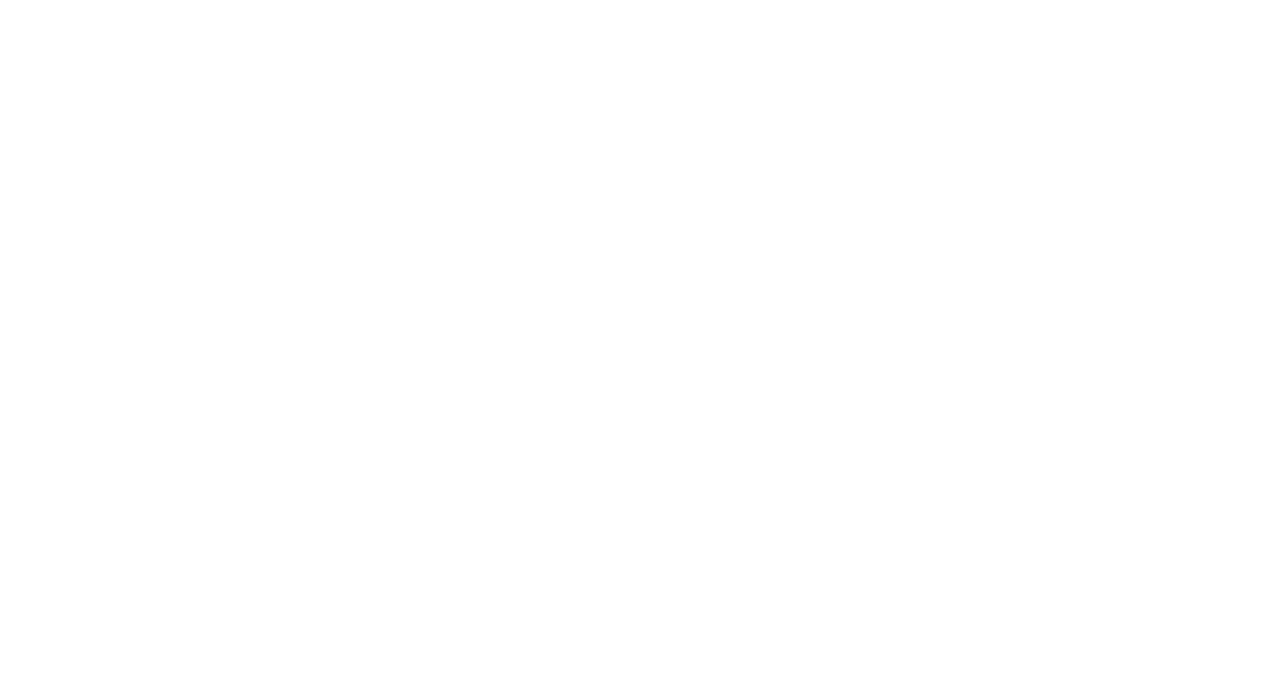
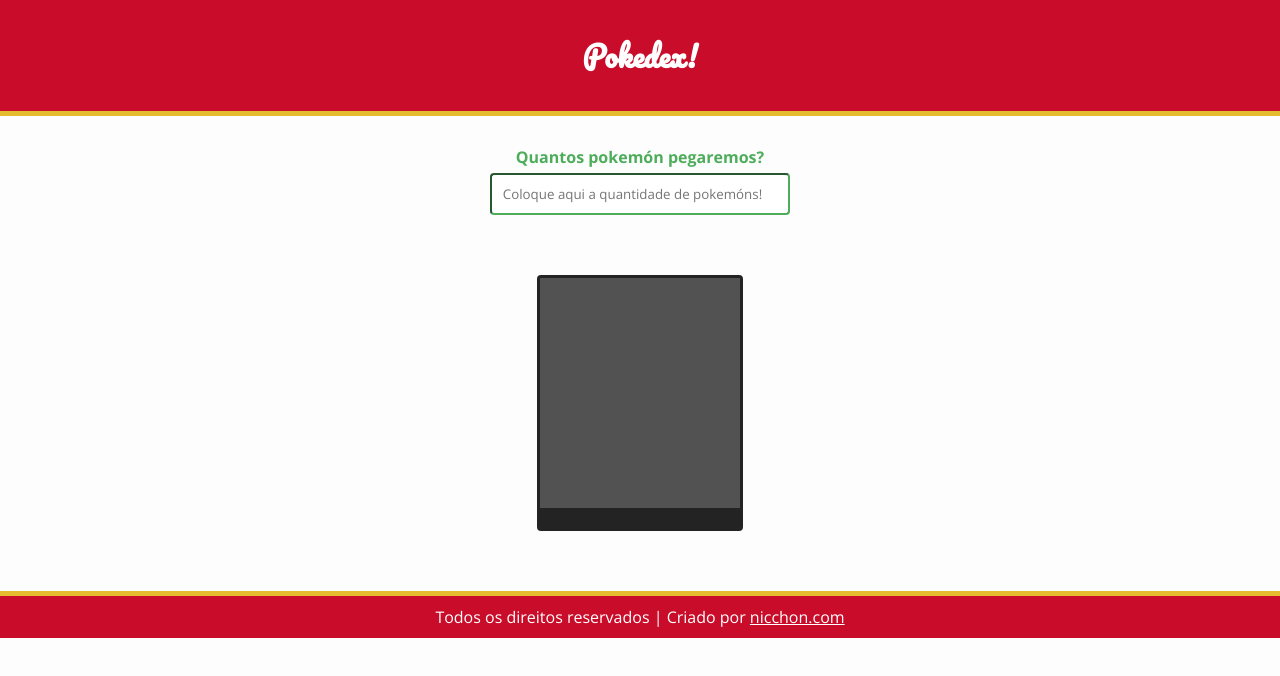
Before and after one commit to nicchonsanchez/nicchonsanchez.github.io, a plain HTML site: page index.html in a window 1280 px wide. Drawn offline with nearby package versions, Linux system fonts and the light colour scheme.

Commit message:
Alteração no SEO do Pokedex

```diff
--- a/index.html
+++ b/index.html
@@ -2,9 +2,9 @@
 <html lang="en">
 <head>
     <!-- Personalização -->
-    <title>Nicchon Sanchez</title>
-    <link rel="shortcut icon" href="http://nicchon.com/images/favicon.png" type="image/x-icon">
-    <meta name="theme-color" content="#061e4e">
+    <title>Pokedex</title>
+    <link rel="shortcut icon" href="https://assets.pokemon.com/static2/_ui/img/favicon.ico" />
+    <meta name="theme-color" content="rgb(33, 5, 44)">
 
     <!-- Config -->
     <meta charset="UTF-8">
@@ -12,15 +12,207 @@
     <meta name="viewport" content="width=device-width, initial-scale=1.0">
 
     <!-- SEO -->
-    <meta name="title" content="Nicchon Sanchez Pinto">
+    <meta name="title" content="Pedra, papel ou tesoura?">
     <meta name="author" content="Nicchon Sanchez Pinto">
     <meta property="og:image" itemprop="image" content="http://nicchon.com/images/icone-meta.png">
-    <meta name="description" content="Desenvolvedor Web">
-    <meta name="keywords" content="Site,Desenvolvedor Web,Web Development,Web Dev,Comprar site">
+    <meta name="description" content="Jogue agora mesmo! Pokedex">
+    <meta name="keywords" content="pokemon,pokedex,jogo pokedex, Nicchon, Nicchon Sanchez">
+
+    <!-- Fontes -->
+    <link rel="preconnect" href="https://fonts.googleapis.com">
+    <link rel="preconnect" href="https://fonts.gstatic.com" crossorigin>
+    <link href="https://fonts.googleapis.com/css2?family=Open+Sans:ital,wght@0,300;0,400;0,500;0,600;0,700;0,800;1,300;1,400;1,500;1,600;1,700;1,800&family=Pacifico&display=swap" rel="stylesheet">
+
+    <!--JS-->
+    <script src="https://code.jquery.com/jquery-3.6.4.min.js"></script>
+
+    <style>
+        *{
+            margin: 0;
+            padding: 0;
+            box-sizing: border-box;
+            font-family: 'Open Sans', sans-serif;
+        }
+        html, body{
+            height: 100%;
+            background-color: #fdfdfd;
+        }
+        a{
+            color: unset;
+        }
+
+        /* Scrollbar */
+        ::-webkit-scrollbar-track {
+            background-color: #fff;
+        }
+
+        ::-webkit-scrollbar {
+            background-color: #fff;
+            width: 10px;
+        }
+
+        ::-webkit-scrollbar-thumb {
+            background-color: #a0182d;
+            border-left: 1px solid #1e0206;
+        }
+
+        ::-webkit-scrollbar-track-piece {
+            background-color: #fff;
+            border-left: 1px solid #1e0206;
+        }
+
+        header{
+            background-color: #c90c29;
+            border-bottom: 5px solid #e6bc2f;
+            padding: 30px 2%;
+        }
+        header h2{
+            font-family: 'Pacifico', cursive, Arial, Helvetica, sans-serif;
+            color: white;
+            font-size: 1.8em;
+            text-align: center;
+        }
+        section{
+            padding: 30px 2%;
+        }
+
+        #form{
+            text-align: center;
+        }
+        #form .input-single label{
+            display: block;
+            margin-bottom: 5px;
+            color: #4dad5b;
+            font-weight: 700;
+        }
+        #form input{
+            padding: 10px;
+            width: 300px;
+            max-width: 100%;
+            border-color: #4dad5b;
+            border-radius: 4px;
+            text-align: center;
+        }
+
+        #pokemons{
+            display: flex;
+            justify-content: center;
+            gap: 10px;
+            flex-wrap: wrap;
+            padding-bottom: 60px;
+        }
+        #pokemons .pokemon{
+            border-radius: 4px;
+            border: 3px solid #232323;
+        }
+        #pokemons .pokemon figure{
+            height: 250px;
+            width: 200px;
+            background-color: #525252;
+            position: relative;
+        }
+        #pokemons .pokemon img{
+            width: 100%;
+        }
+        #pokemons .pokemon figcaption{
+            background-color: #232323;
+            text-align: center;
+            color: white;
+            font-size: 1.6em;
+            padding: 10px;
+            position: absolute;
+            bottom: 0;
+            left: 0;
+            right: 0;
+        }
+
+        footer{
+            background-color: #c90c29;
+            border-top: 5px solid #e6bc2f;
+            padding: 10px 2%;
+        }
+        footer p{
+            color: white;
+            text-align: center;
+        }
+    </style>
 </head>
 <body>
+    <header>
+        <h2>Pokedex!</h2>
+    </header>
+    <main>
+        <section id="form">
+            <div class="input-single">
+                <label for="quantidade">Quantos pokemón pegaremos?</label>
+                <input type="number" name="quantidade" id="quantidade" placeholder="Coloque aqui a quantidade de pokemóns!">
+            </div>
+            <!-- /.input-single -->
+        </section>
+        <section id="pokemons">
+            <article class="pokemon">
+                <figure>
+                    <img src="" alt="">
+                    <figcaption></figcaption>
+                </figure>
+            </article>
+        </section>
+    </main>
+
+    <footer>
+        <p>Todos os direitos reservados | Criado por <a target="_blank" href="http://nicchon.com">nicchon.com</a></p>
+    </footer>
+
     <script>
-        window.open('http://www.nicchon.com', '_self');
+        $('#form input').keyup(()=>{
+            pegarPokemon($('#form input').val());
+        })
+        $('#form input').click(()=>{
+            pegarPokemon($('#form input').val());
+        })
+
+        function pegarPokemon(quantidade){
+            fetch(`https://pokeapi.co/api/v2/pokemon?limit=${quantidade}`)
+                .then(response => response.json())
+                .then(allpokemon => {
+
+                    var pokemons = [];
+
+                    allpokemon.results.map((val)=>{
+                        fetch(val.url)
+                            .then(response => response.json())
+                            .then(pokemonSingle => {
+
+                                pokemons.push({
+                                    nome: val.name,
+                                    imagem: pokemonSingle.sprites.front_default
+                                });
+                                console.log(allpokemon);
+                                console.log(pokemonSingle);
+
+                                if(pokemons.length == quantidade){
+                                    // Esvaziar a sessão onde ficarão os Pokemóns
+                                    $('#pokemons').html("");
+
+                                    // Adicionar pokemóns à sessão
+                                    pokemons.map(function(val){
+                                        $('#pokemons').html($('#pokemons').html()+`
+
+                                        <article class="pokemon">
+                                            <figure>
+                                                <img src="${val.imagem}" alt="${val.nome}">
+                                                <figcaption>${val.nome}</figcaption>
+                                            </figure>
+                                        </article>
+
+                                        `)
+                                    })
+                                }
+                            })
+                    })
+
+                });
+        }
     </script>
 </body>
 </html>
```
